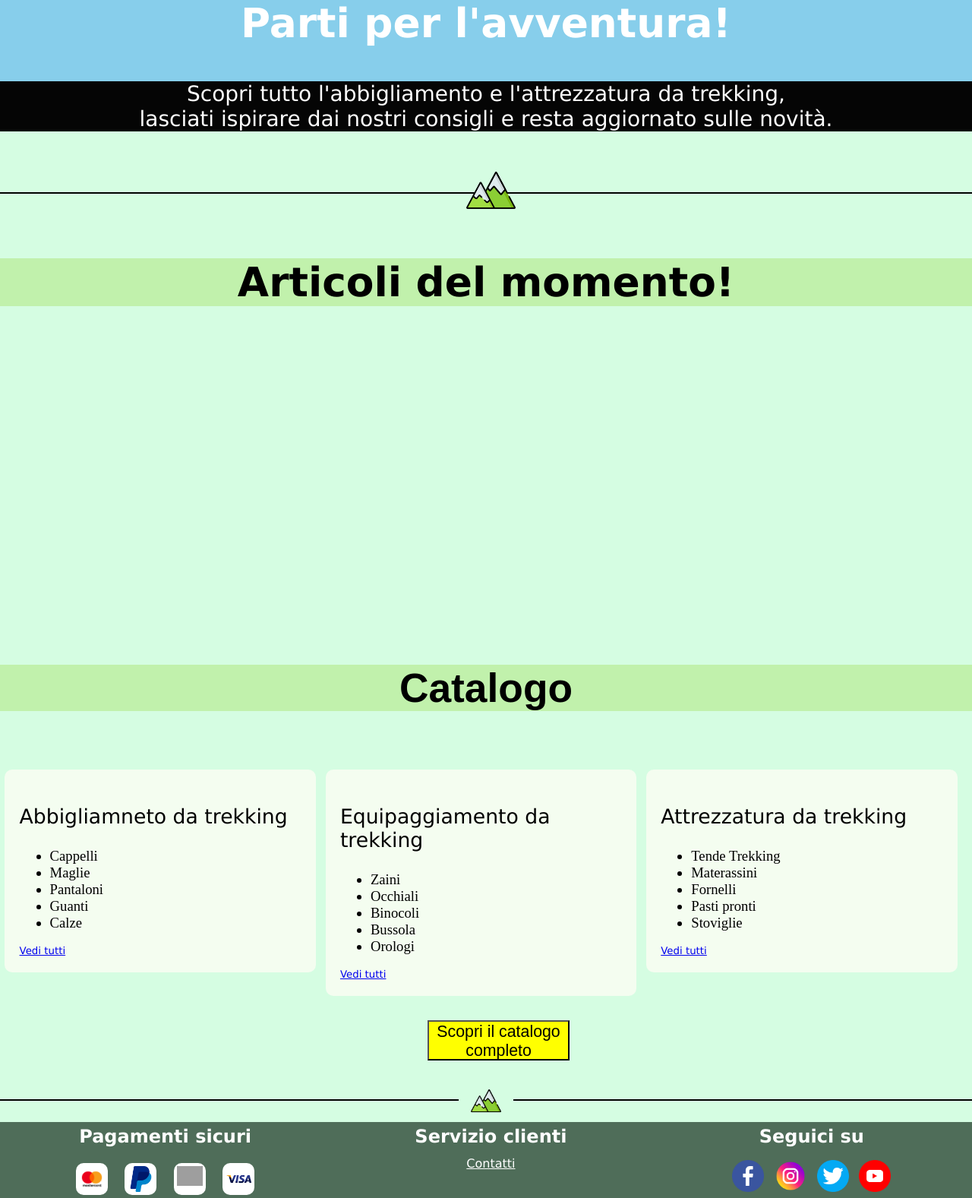
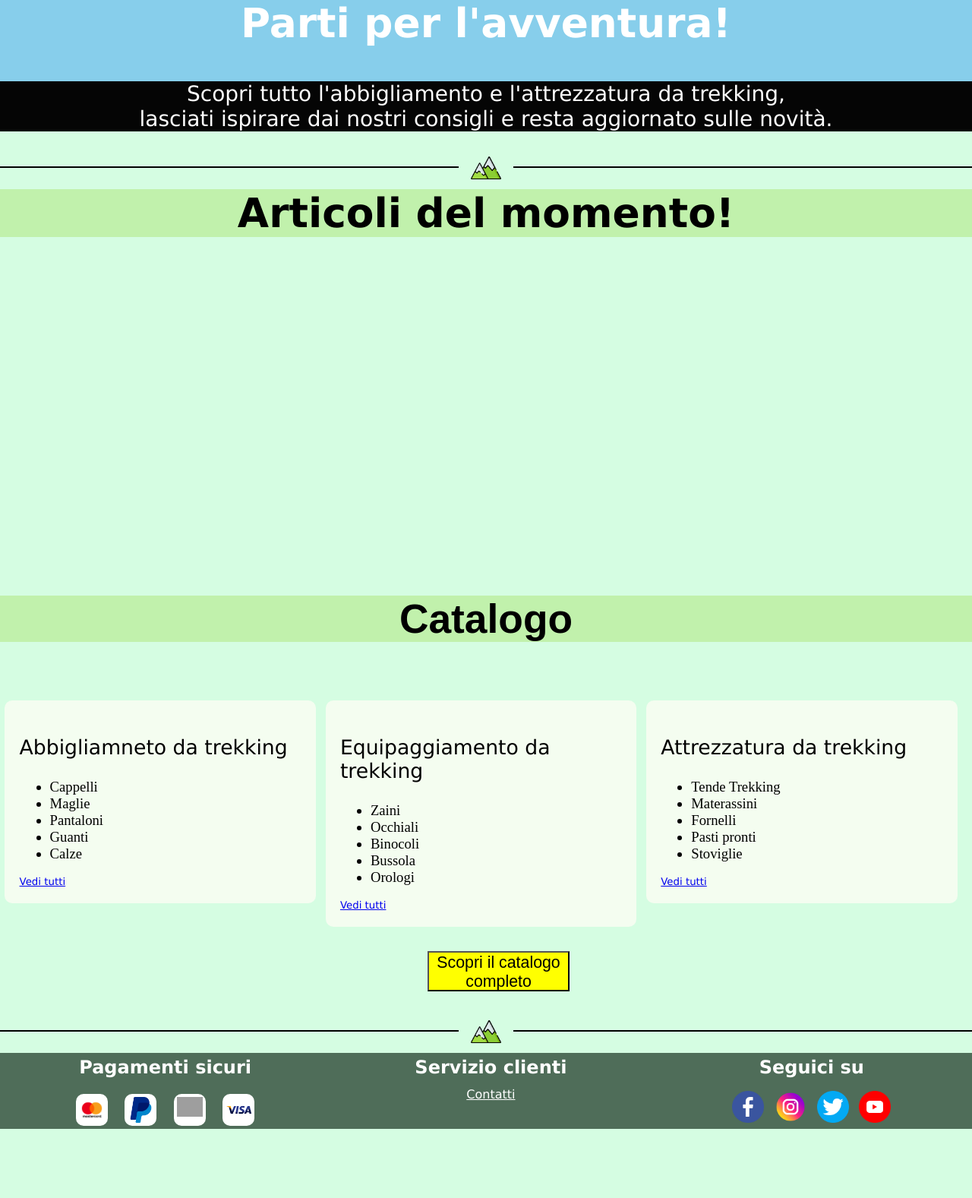
Before and after one commit to EdoardoPuce/webproject, a PHP site: page / in a window 1280 px wide. Shown: the part 124-1701 px from the top of the page at 76% size. After the commit the page ends 1610 px from the top, so only its background shows below. Run offline with PHP 8.4, Linux system fonts and the light colour scheme; data that the repository does not hold is empty; grey boxes are pictures that could not be loaded.

Commit message:
piccola modifica hr

```diff
--- a/css/homepage.css
+++ b/css/homepage.css
@@ -107,17 +107,35 @@ section.allart > .colonna > ul > li {
     text-align: left;
     font-size: 14pt;
 }
-main > hr {
+main > hr{
+    background-image: url('../upload/mountains.png');
+    background-repeat: no-repeat;
+    background-position: top center;
+    background-size: contain;
+    display: block;
+    height: 40px;
+    border: 0;
     position: relative;
-    margin-top: 80px;
-    border-style: solid;
 }
-main > img{
-    position: relative;
-    top: -45px;
-    left: 48%;
-    width: 65px;
-    height: 65px;
+
+.foot:before,
+.foot:after {
+    content: '';
+    display: block;
+    position: absolute;
+    background: black;
+    height: 2px;
+    top: 18px;
+}
+.foot:before {
+    left: 0;
+    right: 52%;
+    margin-right: 10px;
+}
+.foot:after {
+    right: 0;
+    left: 52%;
+    margin-left: 10px;
 }
 
 button {
--- a/template/homepage.php
+++ b/template/homepage.php
@@ -5,8 +5,7 @@
     <p> Scopri tutto l'abbigliamento e l'attrezzatura da trekking,<br>
     lasciati ispirare dai nostri consigli e resta aggiornato sulle novità.</p>
 </section>
-<hr>
-<img src="./upload/mountains.png" alt="logo">
+<hr class="foot">
 <section class="artmom">
         <h3> Articoli del momento!</h3>
         <?php foreach($templateParams["articolicasuali"] as $articolocasuale): ?>
```
